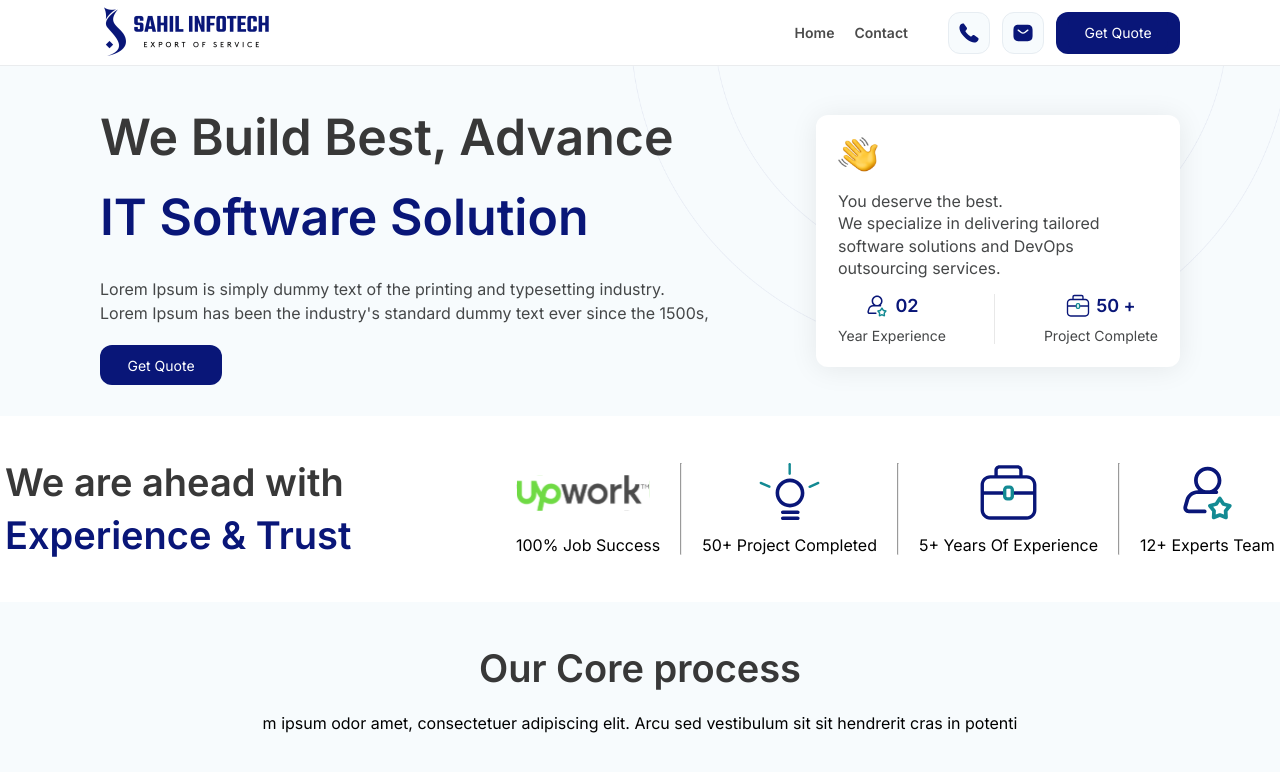
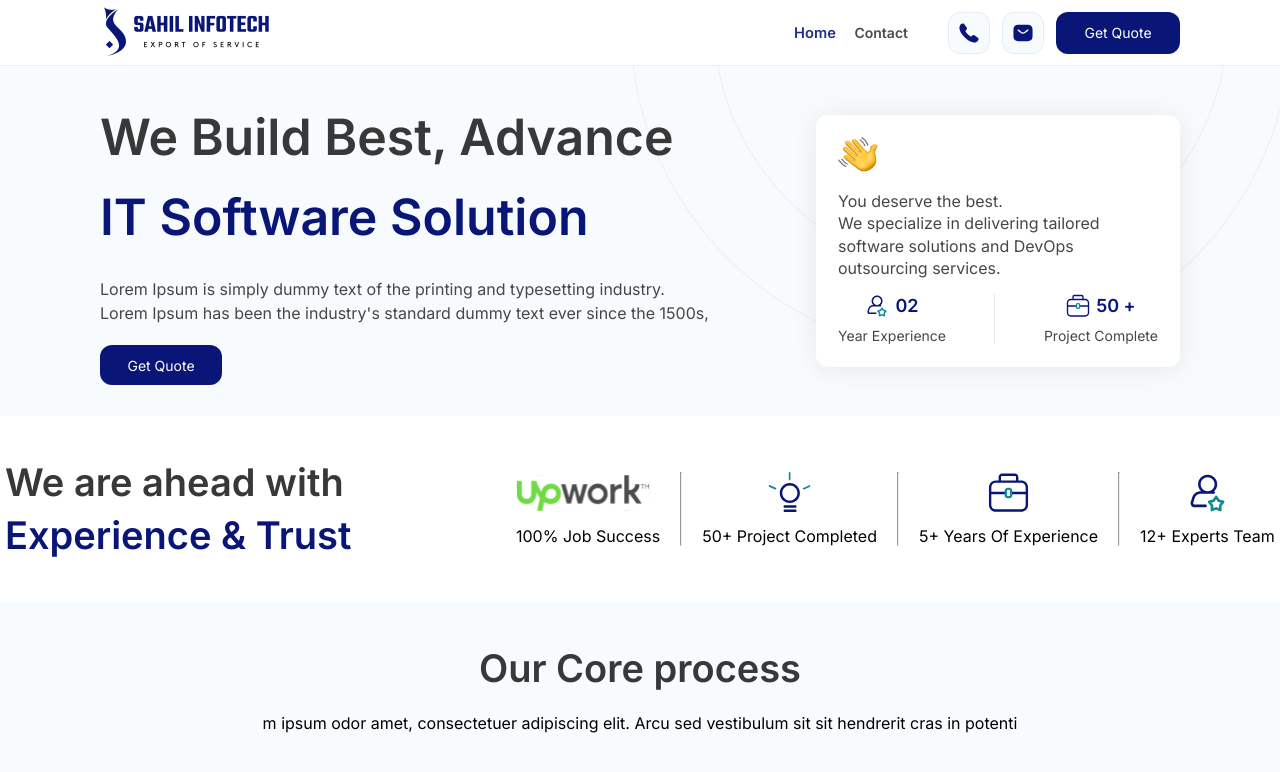
Before and after one commit to 10deepak10/sahil-infotech, a React (Create React App) app: page / in a window 1280 px wide. Shown: the top 772 px of the page. Built offline with nearby package versions, Linux system fonts and the light colour scheme.

Commit message:
active class

```diff
--- a/src/components/header/Header.scss
+++ b/src/components/header/Header.scss
@@ -6,6 +6,9 @@
     background: #ffffff;
     border-bottom: 1px solid #eaecee;
     padding: 0 100px;
+    position: sticky;
+    top: 0;
+    z-index: 999;
 
     .log {
         width: 172px;
@@ -34,7 +37,7 @@
                 transition: all 0.3s ease-in-out;
                 font-weight: 600;
 
-                &:hover {
+                &:hover, &.active {
                     color: #091678;
                     transition: 0.3s ease-in-out;
                     transform: scale(1.05);
--- a/src/components/header/Header.tsx
+++ b/src/components/header/Header.tsx
@@ -1,4 +1,4 @@
-import { Link } from 'react-router-dom';
+import { NavLink } from 'react-router-dom';
 import "aos/dist/aos.css";
 import './Header.scss';
 
@@ -9,8 +9,18 @@
       <img className='logo' src="media/logo.png" alt="logo" width="172" height="54"/>
       <div className='action-container'>
         <ul className="gap-20">
-          <Link to="/">Home</Link>
-          <Link to="/contact">Contact</Link>
+        <NavLink
+              to="/"
+              className={({ isActive }) => (isActive ? 'active' : '')}
+            >
+              Home
+            </NavLink>
+            <NavLink
+              to="/contact"
+              className={({ isActive }) => (isActive ? 'active' : '')}
+            >
+              Contact
+            </NavLink>
         </ul>
           <ul className="gap-12">
           <li className='call'>
--- a/src/pages/home/experience/Experience.scss
+++ b/src/pages/home/experience/Experience.scss
@@ -8,7 +8,7 @@
         justify-content: space-between;
         img{
             width: auto;
-            height: 60px;
+            height: 42px;
         }
         img.logo{
             width: 134px;
--- a/src/pages/home/industry/IndustriesSwiper.tsx
+++ b/src/pages/home/industry/IndustriesSwiper.tsx
@@ -3,7 +3,7 @@
 import "swiper/css";
 import "swiper/css/pagination";
 import "./IndustriesSwiper.scss";
-import { Pagination, Autoplay } from "swiper/modules";
+import { Autoplay } from "swiper/modules";
 
 const IndustriesSwiper = () => {
   const slides = [
@@ -37,7 +37,7 @@
              clickable: true,
            }}
            navigation={true}
-           modules={[Pagination, Autoplay]}
+           modules={[Autoplay]}
            className="mySwiper"
         >
           {slides.map((slide, index) => (
```
